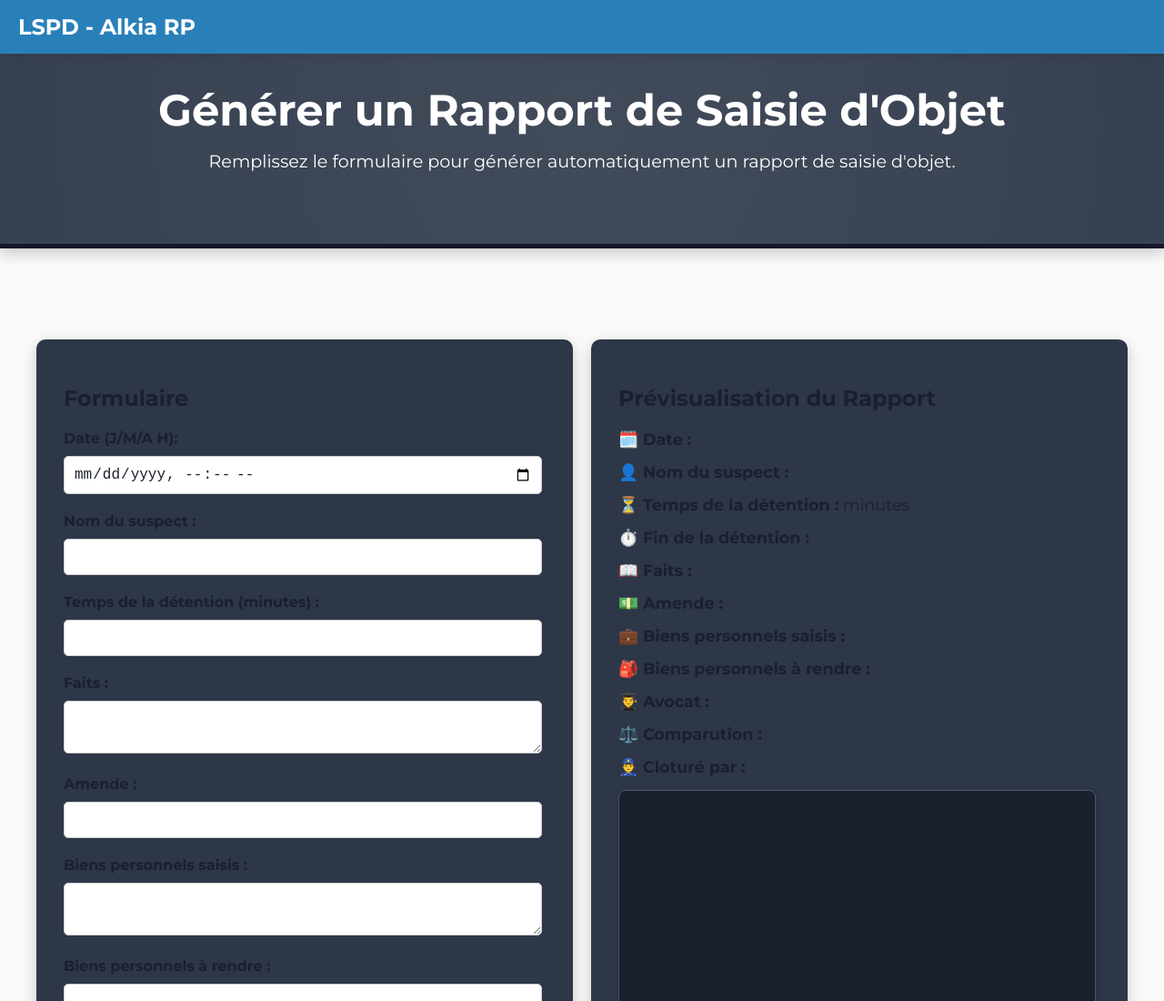
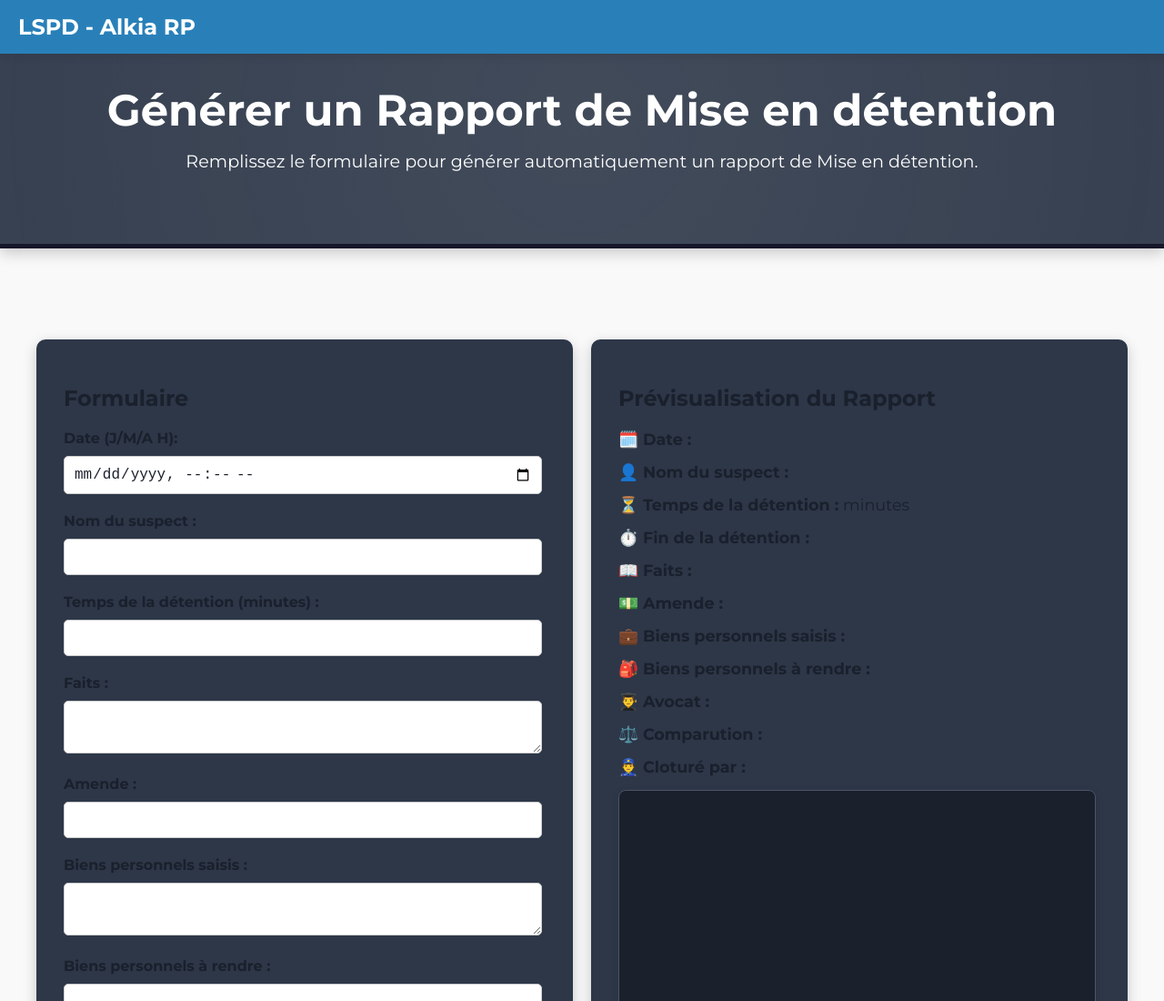
Before and after one commit to GOPICS0U/Centre-de-Controle-LSPD, a plain HTML site: page med.html in a window 1280 px wide. Shown: the top 1100 px of the page at 91% size. Drawn offline with Linux system fonts and the light colour scheme.

Commit message:
Update med.html

```diff
--- a/med.html
+++ b/med.html
@@ -215,8 +215,8 @@
 
     <!-- Header -->
     <header>
-        <h1>Générer un Rapport de Saisie d'Objet</h1>
-        <p>Remplissez le formulaire pour générer automatiquement un rapport de saisie d'objet.</p>
+        <h1>Générer un Rapport de Mise en détention</h1>
+        <p>Remplissez le formulaire pour générer automatiquement un rapport de Mise en détention.</p>
     </header>
 
     <!-- Form and Preview Section -->
```
